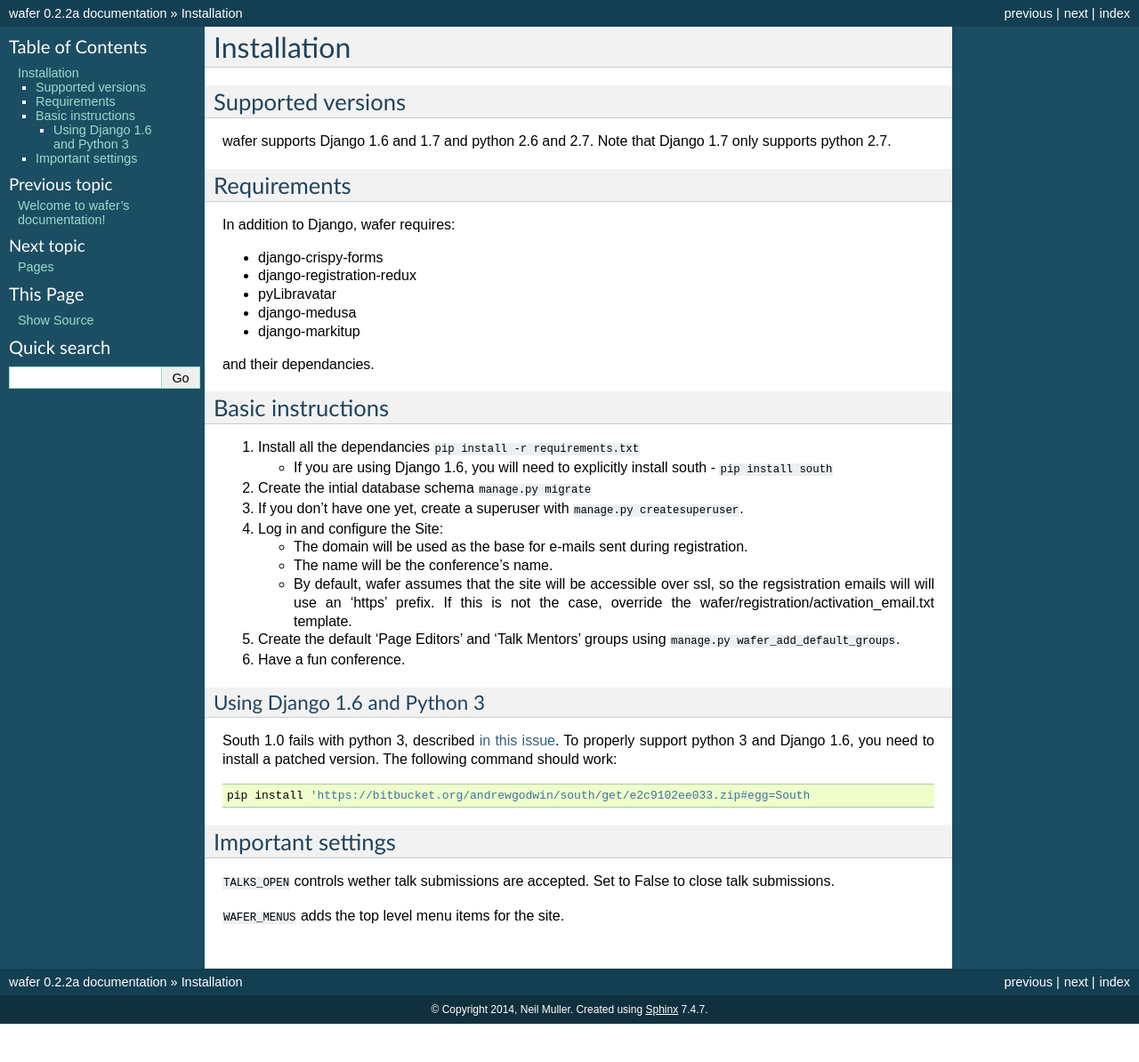
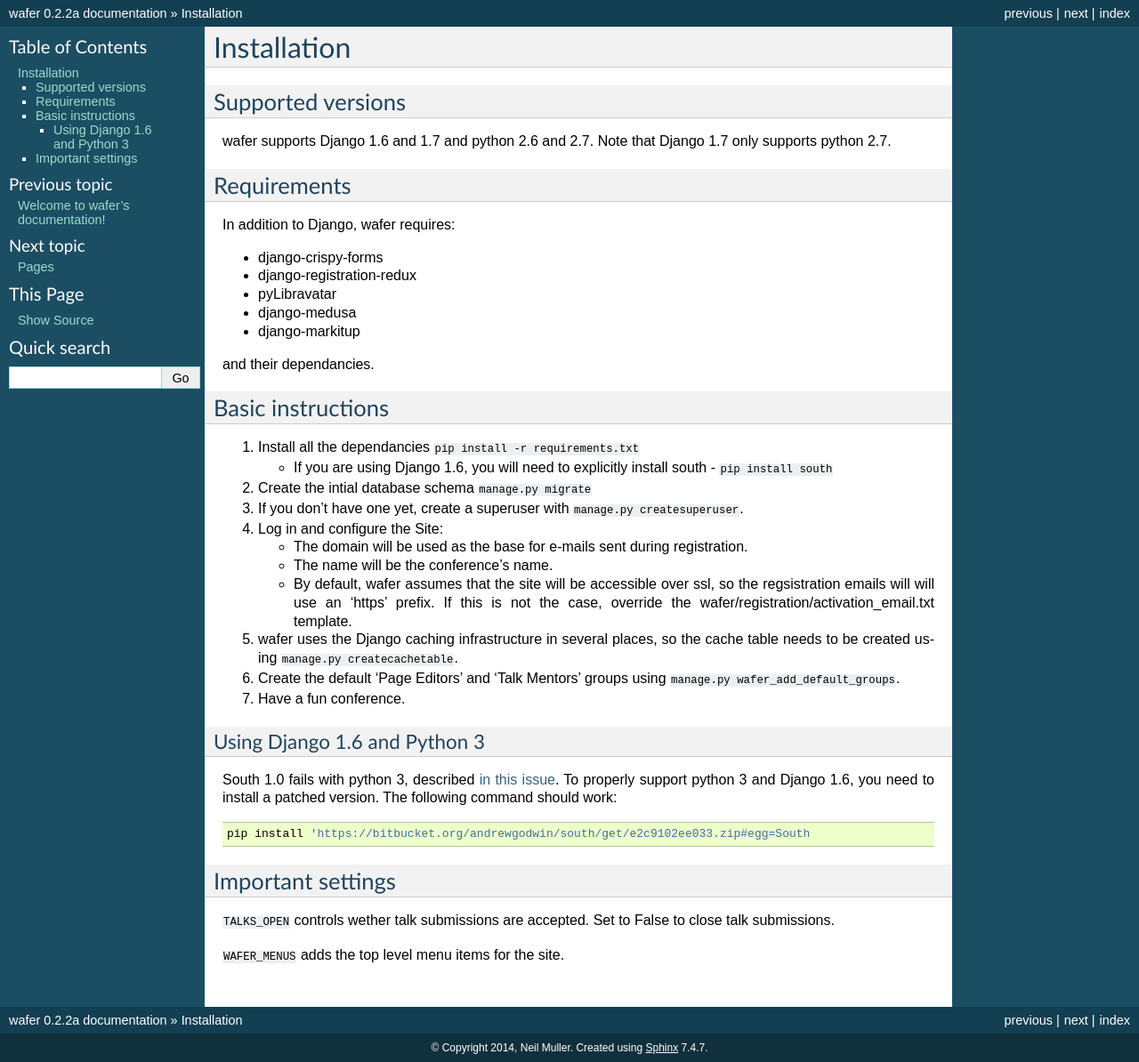
Before and after one commit to CTPUG/wafer, a Sphinx documentation site: the page built from docs/install.rst, in a window 1280 px wide. Shown: the whole page at 89% size. Built offline with Sphinx 7.4.7, drawn with Linux system fonts in a browser that asks for light colours; before the commit the page ends 1151 px from its top, so only the background shows below that.

Commit message:
Explicitly mention the need to create the cache table in the docs

```diff
--- a/docs/install.rst
+++ b/docs/install.rst
@@ -49,6 +49,9 @@
      is not the case, override the wafer/registration/activation_email.txt
      template.
 
+#. wafer uses the Django caching infrastructure in several places, so
+   the cache table needs to be created using ``manage.py createcachetable``.
+
 #. Create the default 'Page Editors' and 'Talk Mentors' groups using
    ``manage.py wafer_add_default_groups``.
 
```
Also changed, not shown: README.rst (+5 -2 lines).
